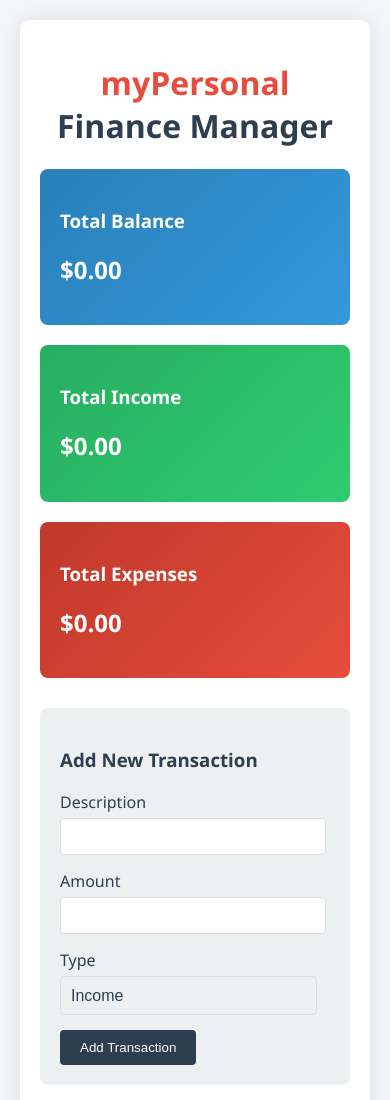
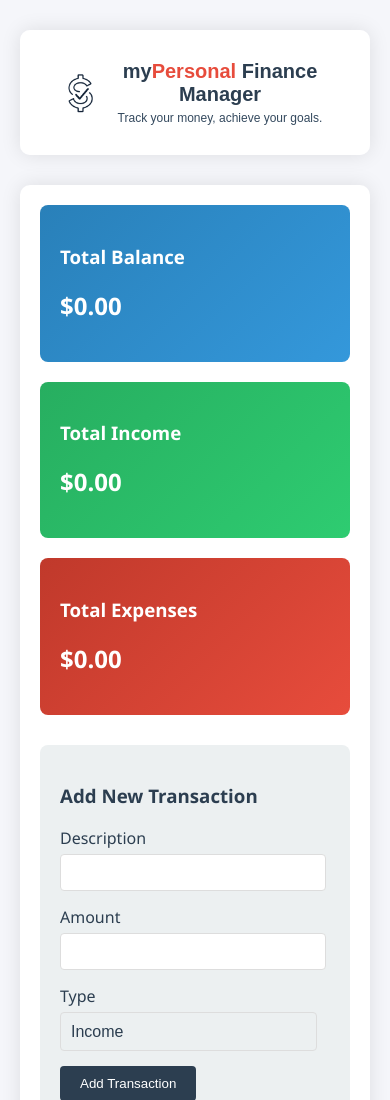
Before and after one commit to Hamza-Khaalid/myPersonal-Finance-Manager, a plain HTML site: page index.html in a window 390 px wide. Shown: the top 1100 px of the page. Drawn offline with Linux system fonts and the light colour scheme.

Commit message:
logo and favicon changes and some elements are added

```diff
--- a/index.html
+++ b/index.html
@@ -17,8 +17,20 @@
 
   </head>
   <body>
+    <div class="hero">
+        <header class="app-header">
+            <img src="logo.png" alt="Finance Manager Logo" class="logo">
+            <div class="title">
+                <h1>my<span class="highlight">Personal</span> Finance Manager</h1>
+                <p class="tagline">Track your money, achieve your goals.</p>
+            </div>
+        </header>
+    </div>
+
     <div class="container">
-      <h1><span class="highlight">myPersonal</span> Finance Manager</h1>
+
+
+
 
       <div class="dashboard">
         <div class="card balance">
--- a/styles.css
+++ b/styles.css
@@ -86,6 +86,88 @@ body {
 }
 
 
+/* App Header Styling */
+.app-header {
+    display: flex;
+    align-items: center;
+    justify-content: space-between; /* Logo on the left, title text takes the remaining space */
+    gap: 20px;
+    padding: 10px 20px;
+}
+
+/* Logo Styling */
+.logo {
+    width: 50px;
+    height: 50px;
+    border-radius: 50%; /* Circular logo */
+    object-fit: cover; /* Ensures the logo scales properly */
+}
+
+/* Title Styling */
+.title {
+    flex-grow: 1; /* Allows the title section to take up the remaining horizontal space */
+    text-align: center; /* Centers the title text */
+}
+
+.title h1 {
+    font-family: 'Montserrat', sans-serif;
+    font-weight: 700;
+    color: var(--primary);
+    font-size: 24px;
+    margin: 0;
+}
+
+.title .highlight {
+    color: #e74c3c; /* Highlighted text color */
+}
+
+.tagline {
+    font-family: 'Poppins', sans-serif;
+    font-size: 14px;
+    color: var(--secondary);
+    margin: 5px 0 0; /* Adds some spacing from the title */
+}
+
+/* Hero Section Styling */
+.hero {
+    margin: 30px;
+    margin-top: 10px;
+    padding: 20px;
+    background: linear-gradient(135deg, #ffffff, #ffffff);
+    color: var(--primary); /* Changed text color to match the primary theme */
+    border-radius: 10px;
+    box-shadow: 0 0 20px rgba(0, 0, 0, 0.1);
+    text-align: center; /* Ensures any additional content is centered */
+}
+
+/* Responsive Design */
+@media (max-width: 768px) {
+
+    .hero{
+        margin-left: 0;
+        margin-right: 0;
+    }
+    .app-header {
+        flex-direction: row; /* Ensure the logo and text stay side by side */
+        align-items: center; /* Vertically align logo and text */
+        text-align: left; /* Left-align the text for better readability */
+        gap: 10px; /* Reduce spacing between logo and text */
+    }
+
+    .logo {
+        width: 40px; /* Slightly smaller logo for smaller screens */
+        height: 40px;
+    }
+
+    .title h1 {
+        font-size: 20px; /* Reduce font size for smaller screens */
+    }
+
+    .tagline {
+        font-size: 12px; /* Adjust tagline size for better fit */
+    }
+}
+
 input, select {
     width: 95%;
     padding: 10px;
```
Also changed, not shown: android-chrome-192x192.png, apple-touch-icon.png, favicon-16x16.png, favicon-32x32.png, favicon.ico (deleted), favicon.png (added), icon-192.png, icon-512.png, logo.png (added).
